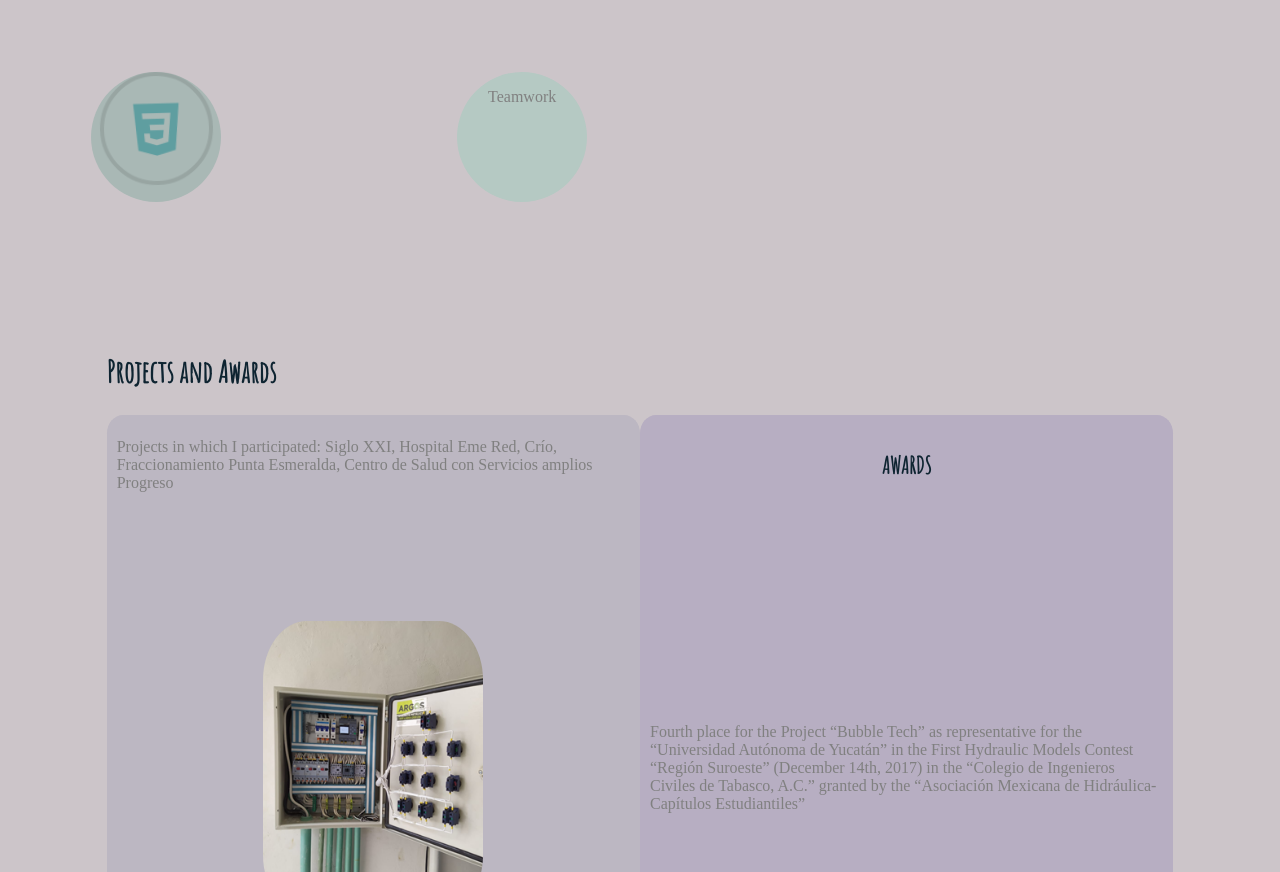
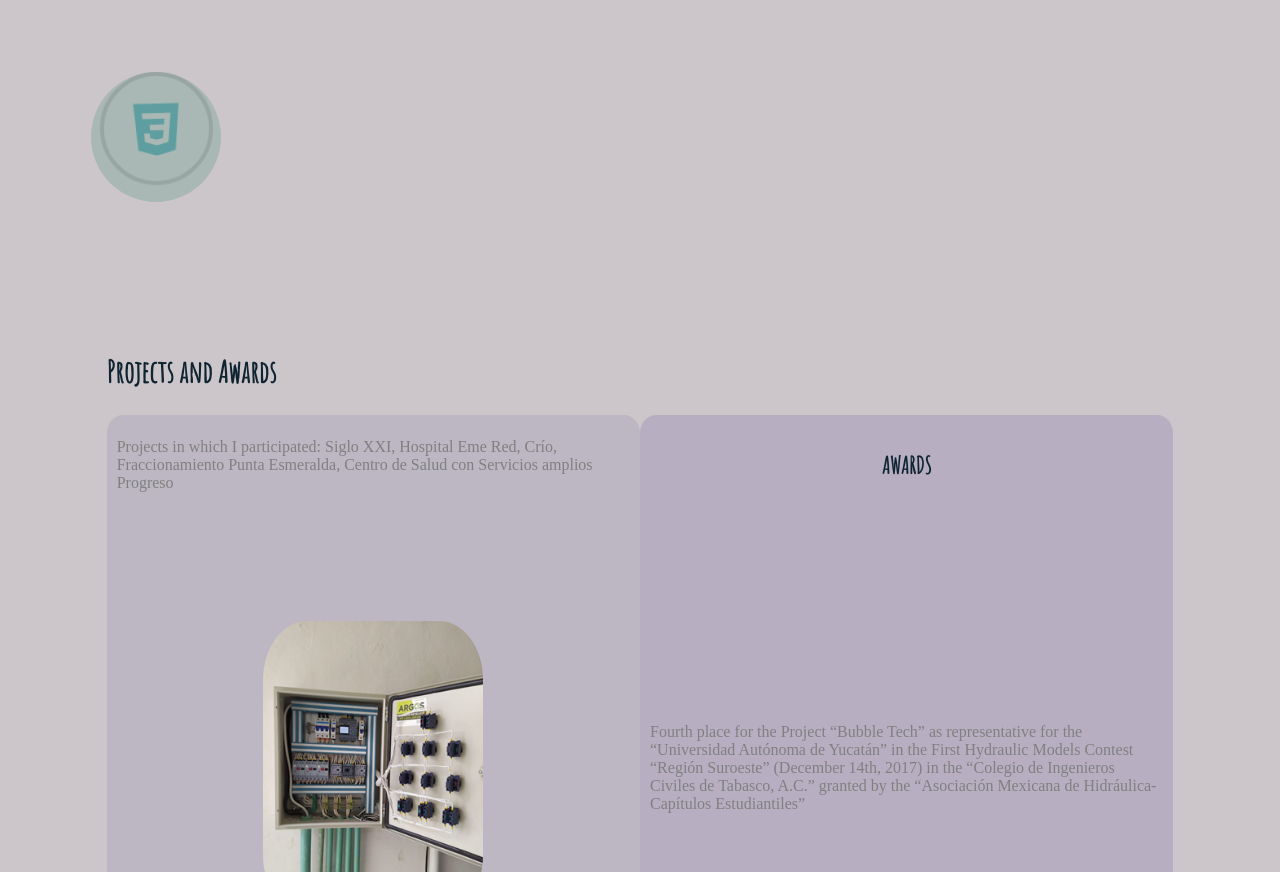
Before and after one commit to CindyRavell/Portafolio, a website: page index.html in a window 1280 px wide. Shown: the part 1976-2848 px from the top of the page. Drawn offline with nearby package versions, Linux system fonts and the light colour scheme; a web font is replaced by a local one.

Commit message:
changes index

```diff
--- a/index.html
+++ b/index.html
@@ -152,9 +152,7 @@
                         <div class=" centrar"> <i class='bx bxl-css3 bx-tada bx-hover bx-border-circle' style="font-size: 70px; color: cadetblue;"></i></div>
                     </div>
 
-                    <div id="Tool8" class="Tool txt centrar" style="background-color: rgb(181, 201, 195);">
-                        <p class="centrar">Teamwork</p>
-                    </div>
+
 
                 </div>
         </div>
```
